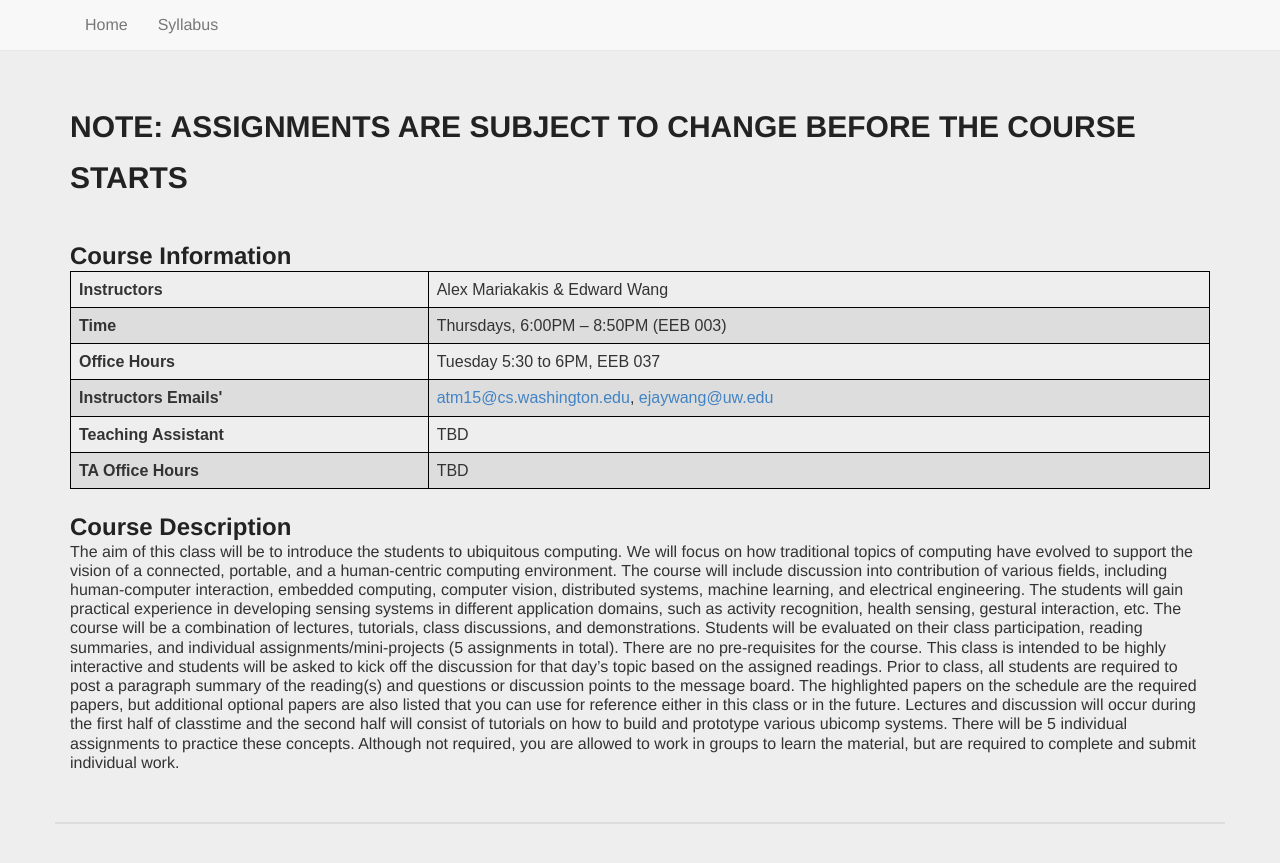
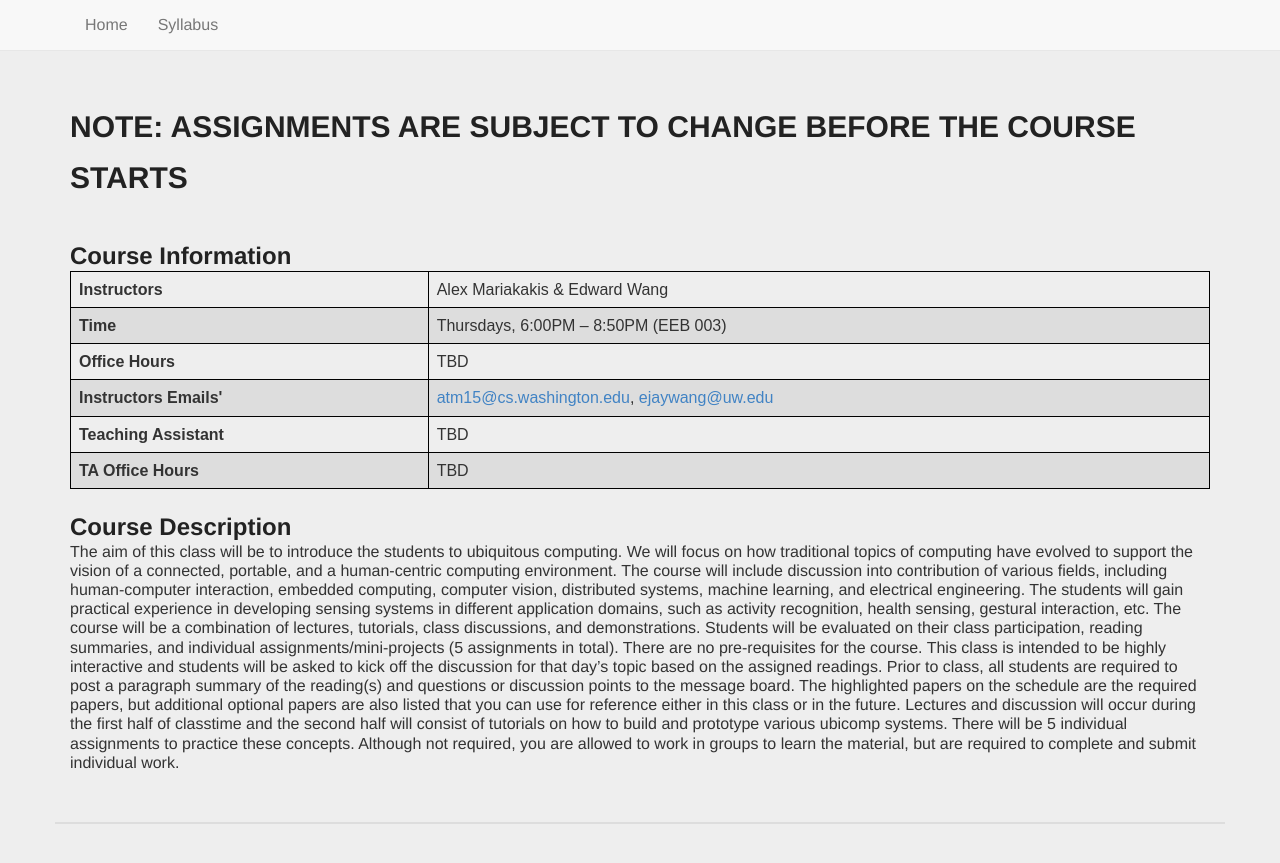
Before and after one commit to mariakakis/mhealth-course, a Jekyll site: the page built from index.html, in a window 1280 px wide. Shown: the top 863 px of the page. Built offline with Jekyll 4.4.1, drawn with Linux system fonts in a browser that asks for light colours; some web fonts are replaced.

Commit message:
no office hours yet

```diff
--- a/index.html
+++ b/index.html
@@ -22,7 +22,7 @@ layout: default
         </tr>
         <tr>
           <td><b>Office Hours</b></td>
-          <td>Tuesday 5:30 to 6PM, EEB 037</td>
+          <td>TBD</td>
         </tr>
         <tr>
           <td><b>Instructors Emails'</b></td>
```
